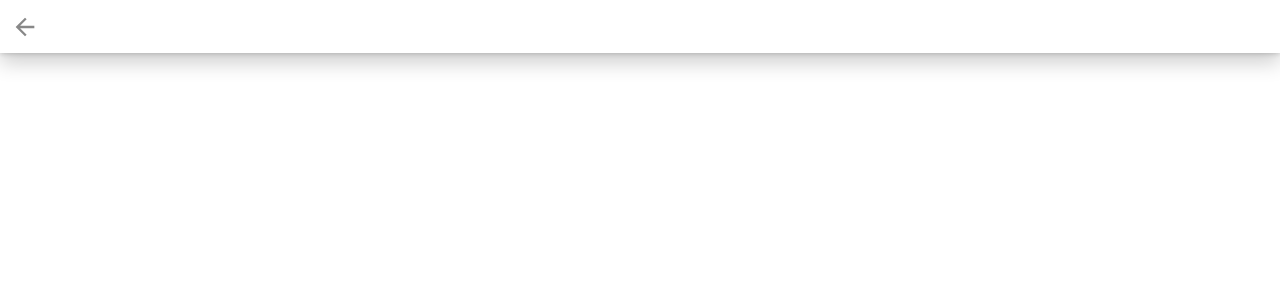
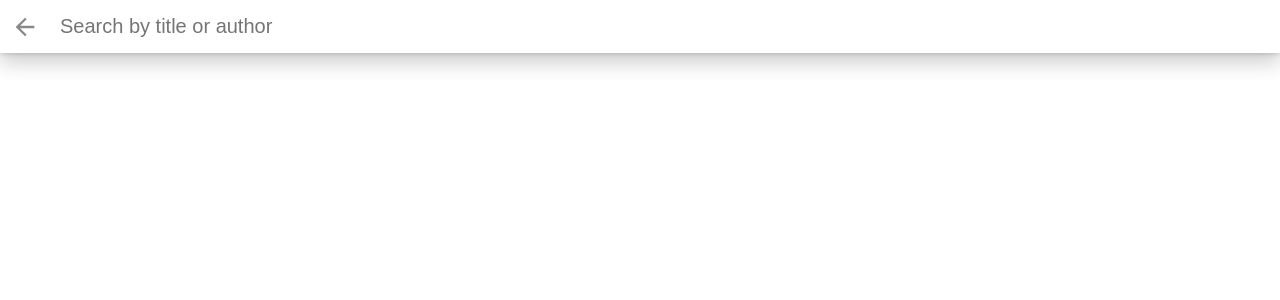
Before and after one commit to sorik/ud-react-myreads, a React (Create React App) app: page /search in a window 1280 px wide. Shown: the top 300 px of the page. Built offline with nearby package versions, Linux system fonts and the light colour scheme.

Commit message:
feat: Add input on SearchBooks

```diff
--- a/src/components/searchBooks.js
+++ b/src/components/searchBooks.js
@@ -6,8 +6,9 @@ class SearchBooks extends Component {
     return (
       <div className='search-books'>
         <div className='search-books-bar'>
-          <div className='close-search-bar'>
-            <Link to='/' className='close-search'>Close</Link>
+          <Link to='/' className='close-search'>Close</Link>
+          <div className='search-books-input-wrapper'>
+            <input type='text' placeholder='Search by title or author' />
           </div>
         </div>
       </div>
```
